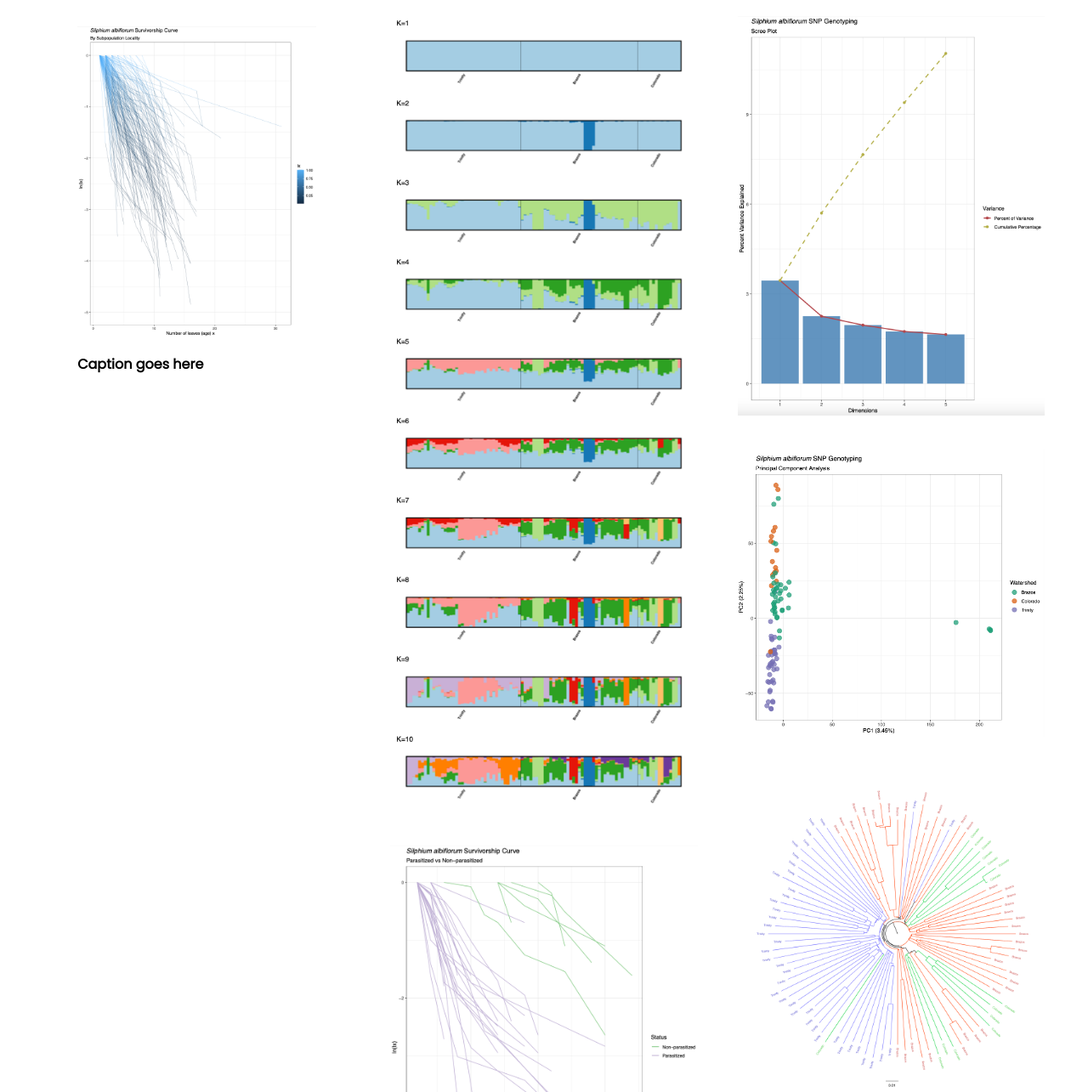
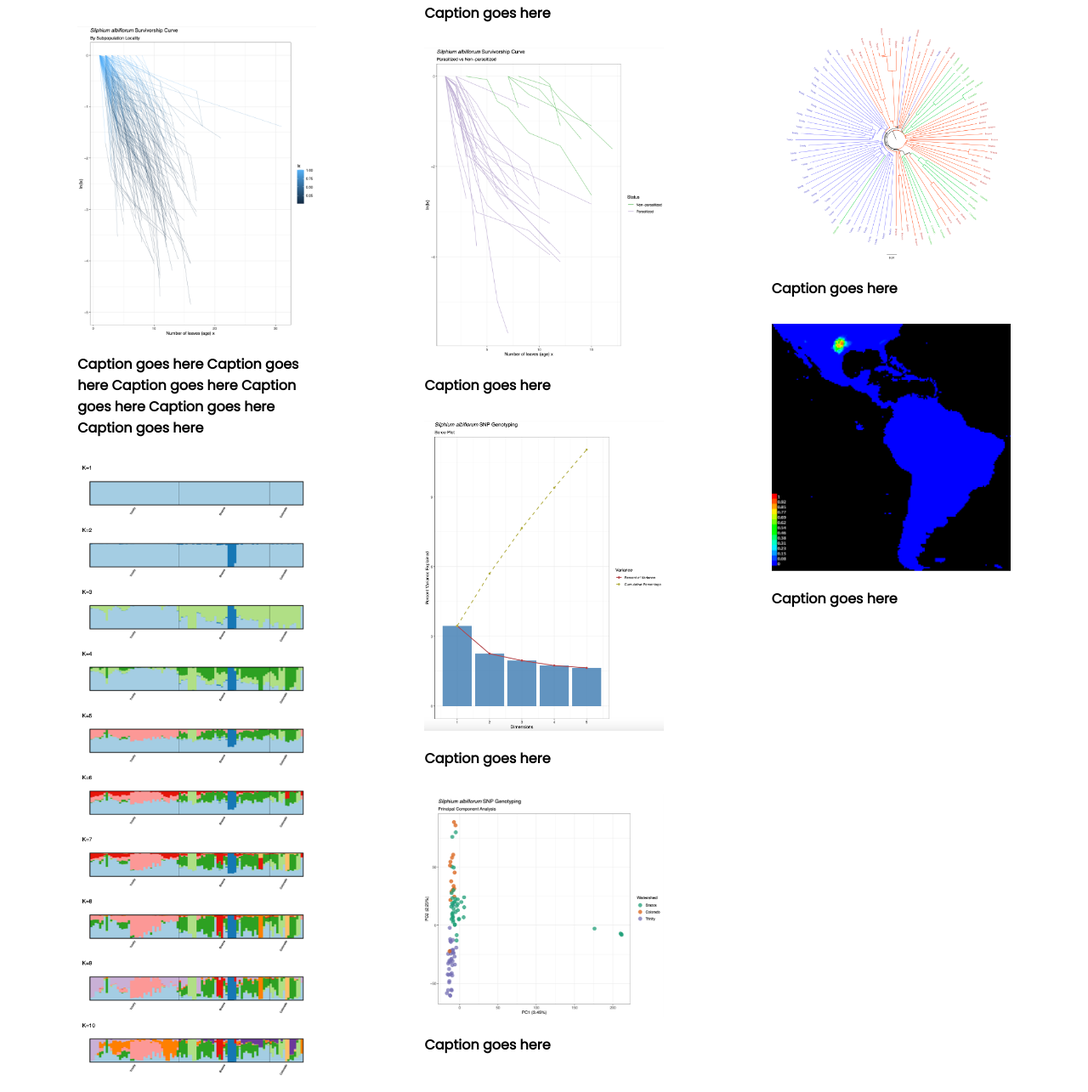
Before and after one commit to Robert-McM/Robert-McM.github.io, a plain HTML site: page index.html in a window 1280 px wide. Shown: the part 1340-2625 px from the top of the page at 85% size. Drawn offline with nearby package versions, Linux system fonts and the light colour scheme.

Commit message:
Update index.html

```diff
--- a/index.html
+++ b/index.html
@@ -60,17 +60,37 @@
     <div id="work">
         <h1>work</h1>
         <div id="photos">
-             <figure>
+            <figure>
             <img onclick="magnify($(this).attr('src'))" src="https://robert-mcm.github.io/images/create_lx.png"/>
+                 <figcaption>Caption goes here Caption goes here Caption goes here Caption goes here Caption goes here Caption goes here</figcaption>
+            </figure>
+
+            <figure>
+            <img onclick="magnify($(this).attr('src'))" src="https://robert-mcm.github.io/images/Str.png"/>
                  <figcaption>Caption goes here</figcaption>
             </figure>
 
-            <img onclick="magnify($(this).attr('src'))" src="https://robert-mcm.github.io/images/Str.png">
-            <img onclick="magnify($(this).attr('src'))" src="https://robert-mcm.github.io/images/parasitized.png">
-            <img onclick="magnify($(this).attr('src'))" src="https://robert-mcm.github.io/images/scree.png">
-            <img onclick="magnify($(this).attr('src'))" src="https://robert-mcm.github.io/images/watershed.png">
-            <img onclick="magnify($(this).attr('src'))" src="https://robert-mcm.github.io/images/Color_tree.png">
-            <img onclick="magnify($(this).attr('src'))" src="https://robert-mcm.github.io/images/env.png">
+            <figure>
+            <img onclick="magnify($(this).attr('src'))" src="https://robert-mcm.github.io/images/parasitized.png"/>
+                 <figcaption>Caption goes here</figcaption>
+            </figure>
+            <figure>
+            <img onclick="magnify($(this).attr('src'))" src="https://robert-mcm.github.io/images/scree.png"/>
+                 <figcaption>Caption goes here</figcaption>
+            </figure>
+            <figure>
+            <img onclick="magnify($(this).attr('src'))" src="https://robert-mcm.github.io/images/watershed.png"/>
+                 <figcaption>Caption goes here</figcaption>
+            </figure>
+            <figure>
+            <img onclick="magnify($(this).attr('src'))" src="https://robert-mcm.github.io/images/Color_tree.png"/>
+                 <figcaption>Caption goes here</figcaption>
+            </figure>
+
+            <figure>
+            <img onclick="magnify($(this).attr('src'))" src="https://robert-mcm.github.io/images/env.png"/>
+                 <figcaption>Caption goes here</figcaption>
+            </figure>
         </div>
     <div id="contact">
         <h1>contact</h1>
```
